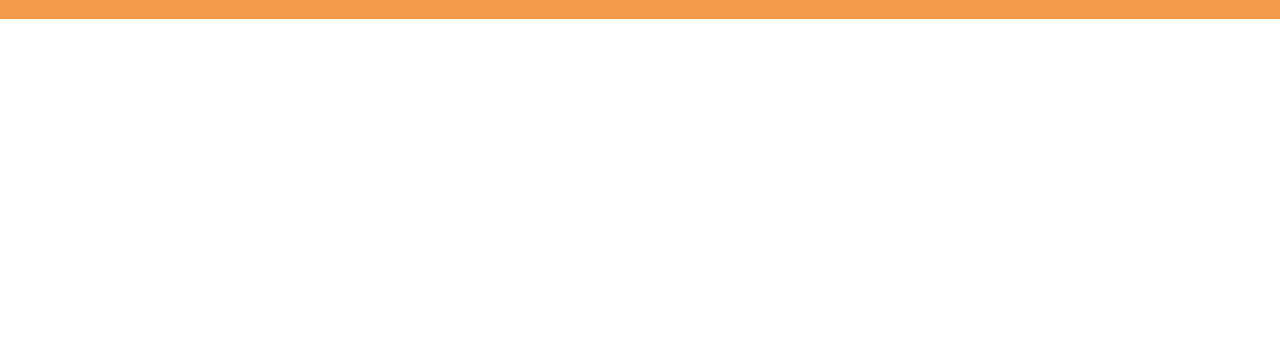
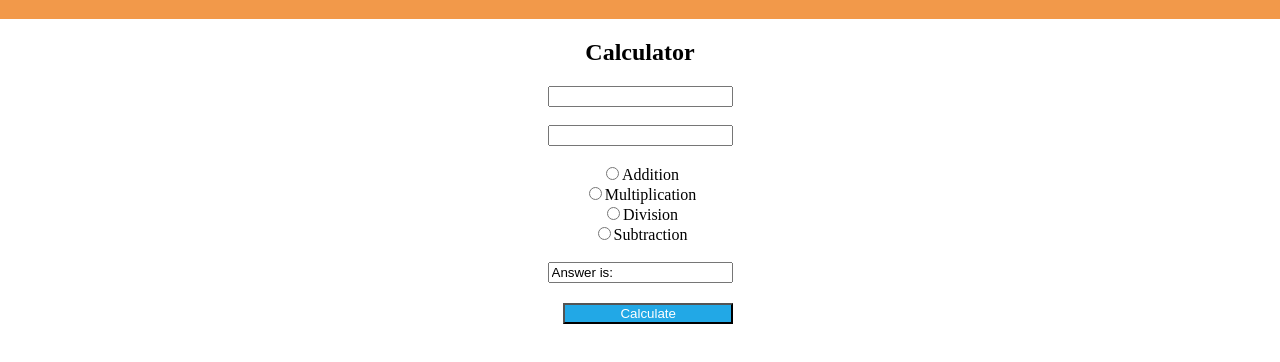
Before and after one commit to JackAnati/take-home-test, a plain HTML site: page index.html in a window 1280 px wide. Shown: the part 52-414 px from the top of the page. Drawn offline with Linux system fonts and the light colour scheme.

Commit message:
updated solution

```diff
--- a/index.html
+++ b/index.html
@@ -12,6 +12,21 @@
     <nav>
         <h1>Kernet Calculator</h1>
     </nav>
-    <!-- Your Solution goes here -->
+
+    <h2>Calculator</h2>
+
+    <form name="form1">
+        <input type="text" name="num1"><br><br>
+        <input type="text" name="num2"><br><br>
+        <input type="radio" id="op1" name="operator" value="+">Addition</br>
+        <input type="radio" id="op2" name="operator" value="*">Multiplication</br>
+        <input type="radio" id="op3" name="operator" value="/">Division</br>
+        <input type="radio" id="op4" name="operator" value="-">Subtraction</br><br>
+        <input type="text" id="answer" value="Answer is:"/><br><br>
+
+    </form>
+
+    <button class="button" onclick="calc()">Calculate</button>
+
 </body>
 </html>
--- a/main.js
+++ b/main.js
@@ -1 +1,29 @@
-// Your solution here
+function calc(){
+
+    num1 = parseInt(form1.num1.value);
+    num2 = parseInt(form1.num2.value);
+
+    if (op1.checked){
+
+        answer = parseInt(num1 + num2);
+        form1.answer.value=answer;
+
+    }
+    else if(op2.checked){
+        answer = parseInt(num1 * num2);
+        form1.answer.value=answer;
+
+    }
+    else if(op3.checked){
+        answer = parseInt(num1 / num2);
+       form1.answer.value=answer;
+
+    }
+    else if(op4.checked){
+        answer = parseInt(num1 - num2);
+       form1.answer.value=answer;
+
+    }
+
+
+}
--- a/style.css
+++ b/style.css
@@ -13,3 +13,21 @@ nav {
 nav h1 {
     margin: 0;
 }
+
+h2{
+    text-align: center;
+}
+
+form{
+    text-align: center;
+
+}
+
+
+.button{
+    text-align: center;
+    margin: 2px 44%;
+    color: #ffffff;
+    background-color: rgb(34, 168, 230);
+    width: 170px;
+}
```
